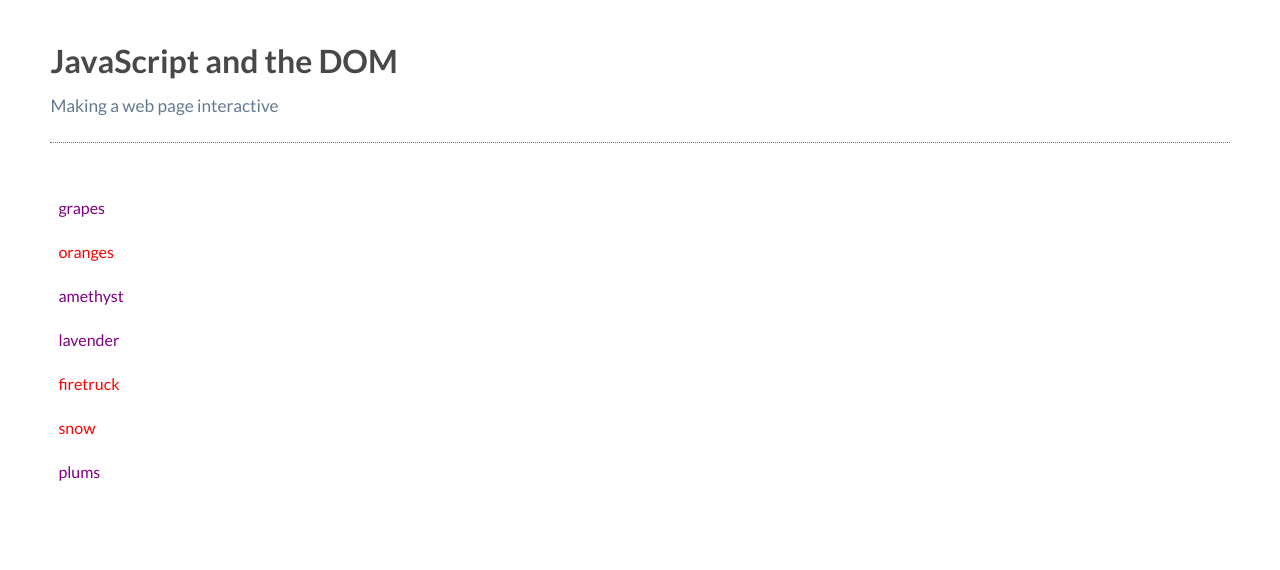
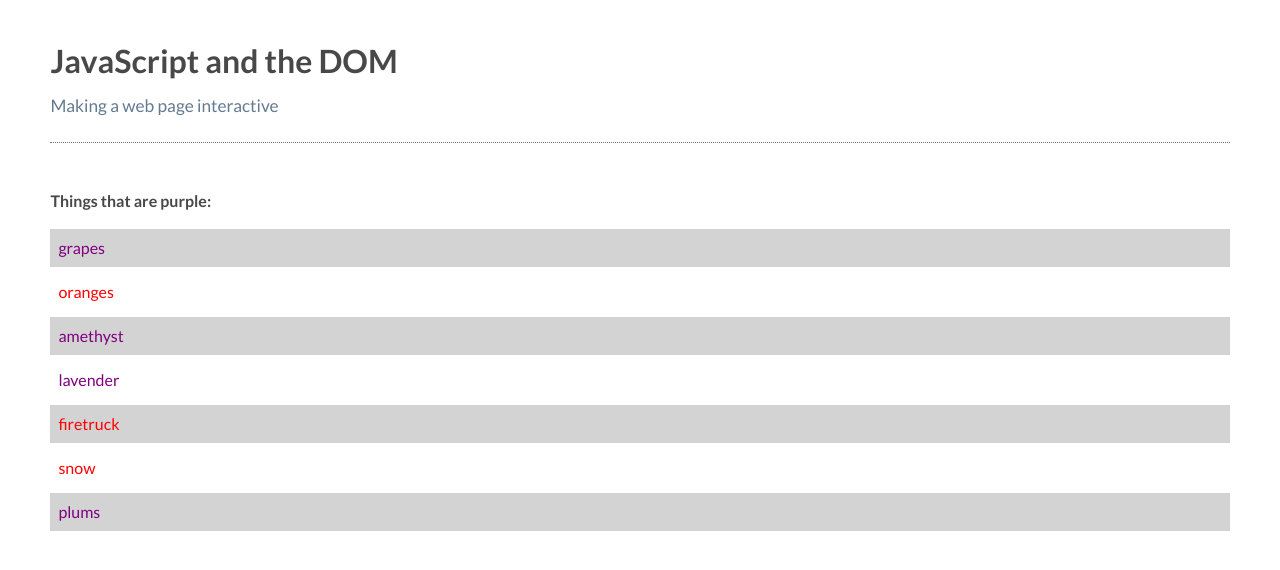
Before and after one commit to jeff1haupt/Treehouse_DOM_Practice, a plain HTML site: page index.html in a window 1280 px wide. Drawn offline with Linux system fonts and the light colour scheme.

Commit message:
Treehouse querySelectors code along

```diff
--- a/app.js
+++ b/app.js
@@ -4,8 +4,14 @@ for ( let i = 0; i < myList.length; i++ ) {
   myList[i].style.color = 'purple';
 }
 
-const errorNotPurple = document.getElementsByClassName('error-not-purple');
+const errorNotPurple = document.querySelectorAll('.error-not-purple');
 
 for ( let i = 0; i < errorNotPurple.length; i++ ) {
   errorNotPurple[i].style.color = 'red';
 }
+
+const evens = document.querySelectorAll('li:nth-child(odd)');
+
+for ( let i = 0; i < evens.length; i++ ) {
+  evens[i].style.backgroundColor = 'lightgray';
+}
--- a/index.html
+++ b/index.html
@@ -7,6 +7,7 @@
   <body>
     <h1 id="myHeading">JavaScript and the DOM</h1>
     <p>Making a web page interactive</p>
+    <p title="label">Things that are purple: </p>
     <ul>
       <li>grapes</li>
       <li class="error-not-purple">oranges</li>
```
